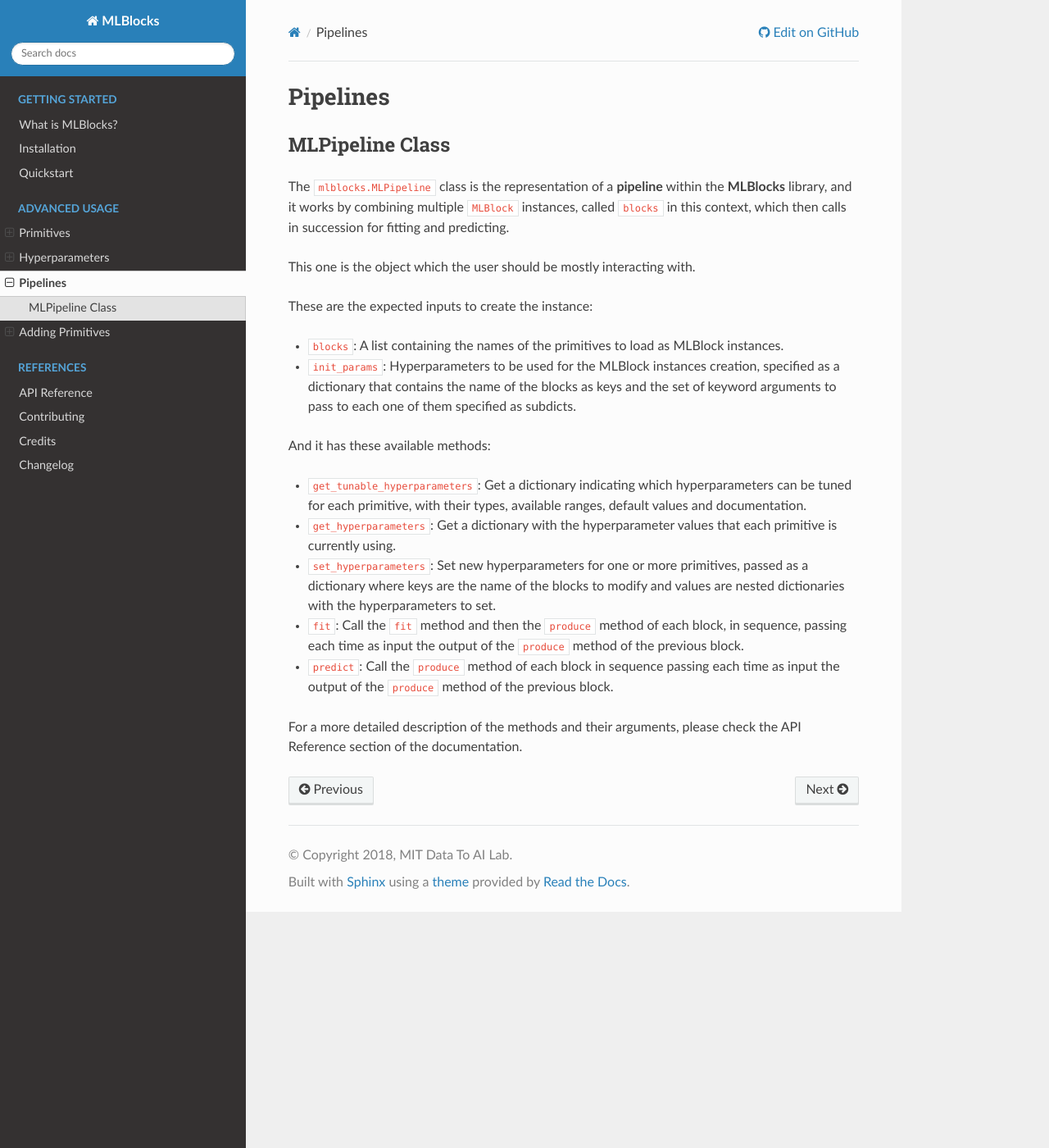
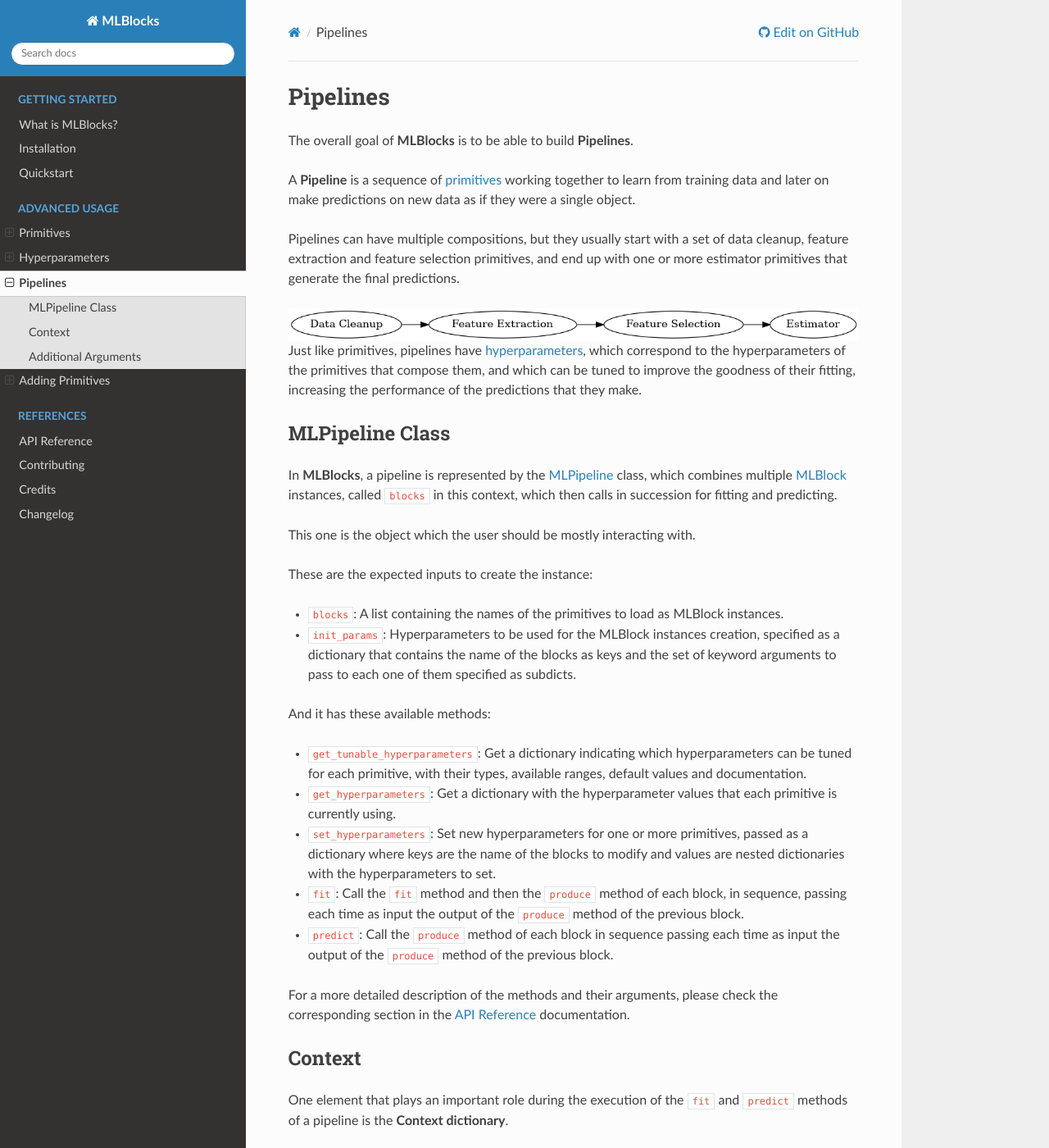
Before and after one commit to MLBazaar/MLBlocks, a Sphinx documentation site: the page built from docs/advanced_usage/pipelines.rst, in a window 1280 px wide and 1400 px high. Shown: the whole window at 82% size. Built offline with Sphinx 7.4.7 and the Read the Docs theme 2.0.0, drawn with Linux system fonts in a browser that asks for light colours; some of the changed text lies outside the part shown.

Commit message:
Extend pipelines documentation

```diff
--- a/docs/advanced_usage/pipelines.rst
+++ b/docs/advanced_usage/pipelines.rst
@@ -1,12 +1,32 @@
 Pipelines
 =========
+
+The overall goal of **MLBlocks** is to be able to build **Pipelines**.
+
+A **Pipeline** is a sequence of `primitives`_ working together to learn from training data and
+later on make predictions on new data as if they were a single object.
+
+Pipelines can have multiple compositions, but they usually start with a set of data cleanup,
+feature extraction and feature selection primitives, and end up with one or more estimator
+primitives that generate the final predictions.
+
+.. graphviz::
+
+   digraph{
+      rankdir=LR;
+      "Data Cleanup" -> "Feature Extraction" -> "Feature Selection" -> "Estimator";
+   }
+
+Just like primitives, pipelines have `hyperparameters`_, which correspond to the hyperparameters
+of the primitives that compose them, and which can be tuned to improve the goodness of their
+fitting, increasing the performance of the predictions that they make.
 
 MLPipeline Class
 ----------------
 
-The ``mlblocks.MLPipeline`` class is the representation of a **pipeline**  within the **MLBlocks**
-library, and it works by combining multiple ``MLBlock`` instances, called ``blocks`` in this
-context, which then calls in succession for fitting and predicting.
+In **MLBlocks**, a pipeline is represented by the `MLPipeline`_ class, which combines multiple
+`MLBlock`_ instances, called ``blocks`` in this context, which then calls in succession for
+fitting and predicting.
 
 This one is the object which the user should be mostly interacting with.
 
@@ -31,5 +51,35 @@ And it has these available methods:
 * ``predict``: Call the ``produce`` method of each block in sequence passing each time as input
   the output of the ``produce`` method of the previous block.
 
-For a more detailed description of the methods and their arguments, please check the API Reference
-section of the documentation.
+For a more detailed description of the methods and their arguments, please check the corresponding
+section in the `API Reference`_ documentation.
+
+Context
+-------
+
+One element that plays an important role during the execution of the ``fit`` and ``predict``
+methods of a pipeline is the **Context dictionary**.
+
+Each time any of these methods is called, a context dictionary is internally created and all
+the variables passed to the method are stored in it.
+
+Then, the following happens for each block:
+
+* The list of arguments that the method expects is retrieved from the the block.
+* The correspoding values are read from the context and passed to the method.
+* The list of outputs that the method returns is retrieved from the the block.
+* The indicated outputs are captured in order and put back to the context dictionary
+  using the name specified.
+
+Let's go through an example to develop a better understanding of this:
+
+Additional Arguments
+--------------------
+
+TODO: Work in Progress
+
+.. _API Reference: ../api_reference.html
+.. _primitives: ../primitives.html
+.. _MLPipeline: ../api_reference.html#mlblocks.MLPipeline
+.. _MLBlock: ../api_reference.html#mlblocks.MLBlock
+.. _hyperparameters: hyperparameters.html
--- a/docs/conf.py
+++ b/docs/conf.py
@@ -40,11 +40,9 @@ mlblocks.add_primitives_path('../mlblocks_primitives')
 # Add any Sphinx extension module names here, as strings. They can be
 # extensions coming with Sphinx (named 'sphinx.ext.*') or your custom ones.
 extensions = [
-    # 'sphinx.ext.autodoc',
-    # 'sphinx.ext.viewcode',
     'sphinx.ext.napoleon',
     'sphinx.ext.githubpages',
-    # 'sphinx.ext.autosummary',
+    'sphinx.ext.graphviz',
     'IPython.sphinxext.ipython_console_highlighting',
     'IPython.sphinxext.ipython_directive',
 ]
--- a/setup.py
+++ b/setup.py
@@ -34,6 +34,7 @@ development_requires = [
     'bumpversion>=0.5.3',
     'coverage>=4.5.1',
     'flake8>=3.5.0',
+    'graphviz==0.9',
     'ipython==6.5.0',
     'isort>=4.3.4',
     'matplotlib==2.2.3',
```
